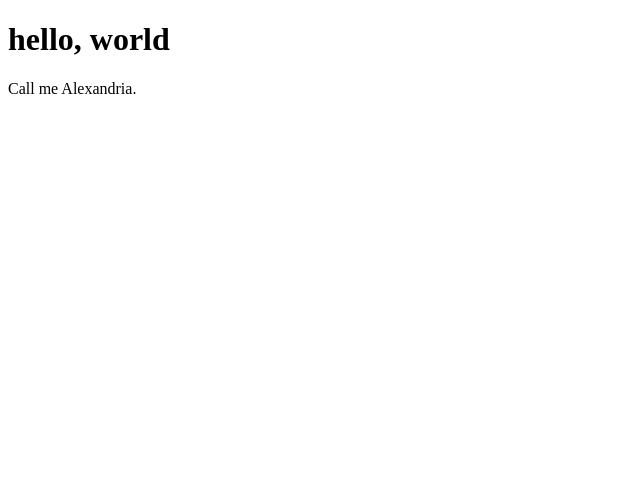
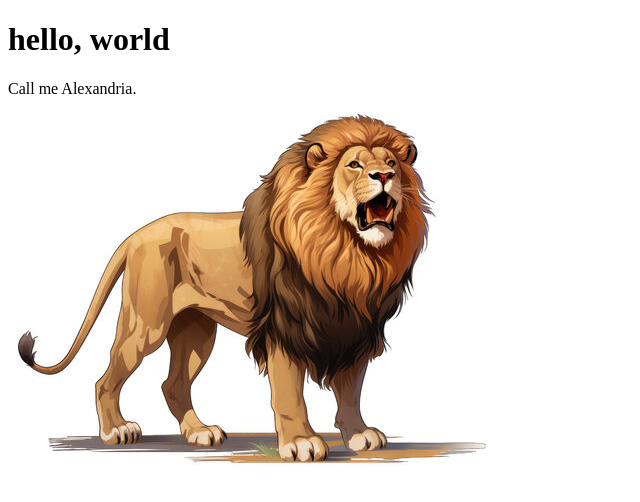
Before and after one commit to avpaul527/website, a plain HTML site: page index.html in a window 1280 px wide. Shown: the whole page, without its empty margins (0-640 px from the left). Drawn offline with Linux system fonts and the light colour scheme.

Commit message:
Add an image

```diff
--- a/index.html
+++ b/index.html
@@ -8,5 +8,6 @@
 <body>
     <h1> hello, world </h1>
     <p>Call me Alexandria.</p>
+    <img src="images/lionimage.jpg" alt="Image of a Lion">
 </body>
 </html>
```
Also changed, not shown: images/lionimage.jpg (added).
